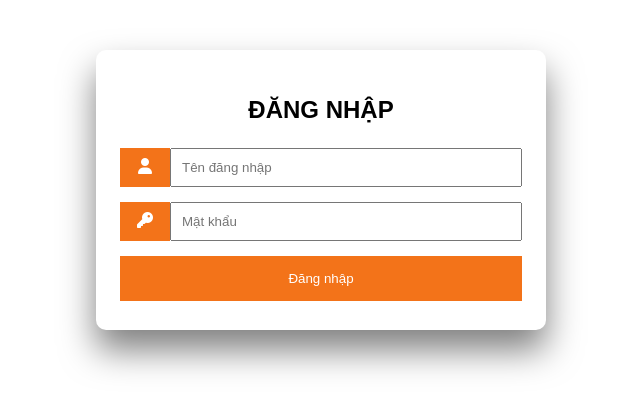
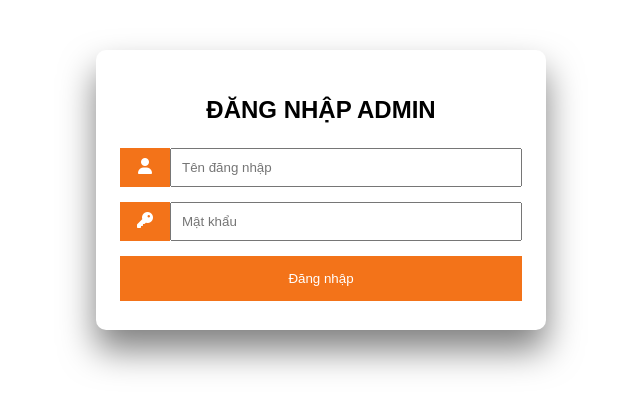
Before and after one commit to EricHoang28092k5/web-2-, a PHP site: page /view/admin/index.php in a window 1280 px wide. Shown: the top 411 px of the page, without its empty margins (319-959 px from the left). Run offline with PHP 8.4, Linux system fonts and the light colour scheme; some libraries are stand-ins or nearby versions.

Commit message:
Update index.php

```diff
--- a/view/admin/index.php
+++ b/view/admin/index.php
@@ -181,7 +181,7 @@ input[type=submit]  {
 <body>
 
 <div class="container">
-<h2>ĐĂNG NHẬP</h2>
+<h2>ĐĂNG NHẬP ADMIN</h2>
 <form action="" method="post" style="max-width:500px;margin:auto">
 
   <div class="input-container">
```
